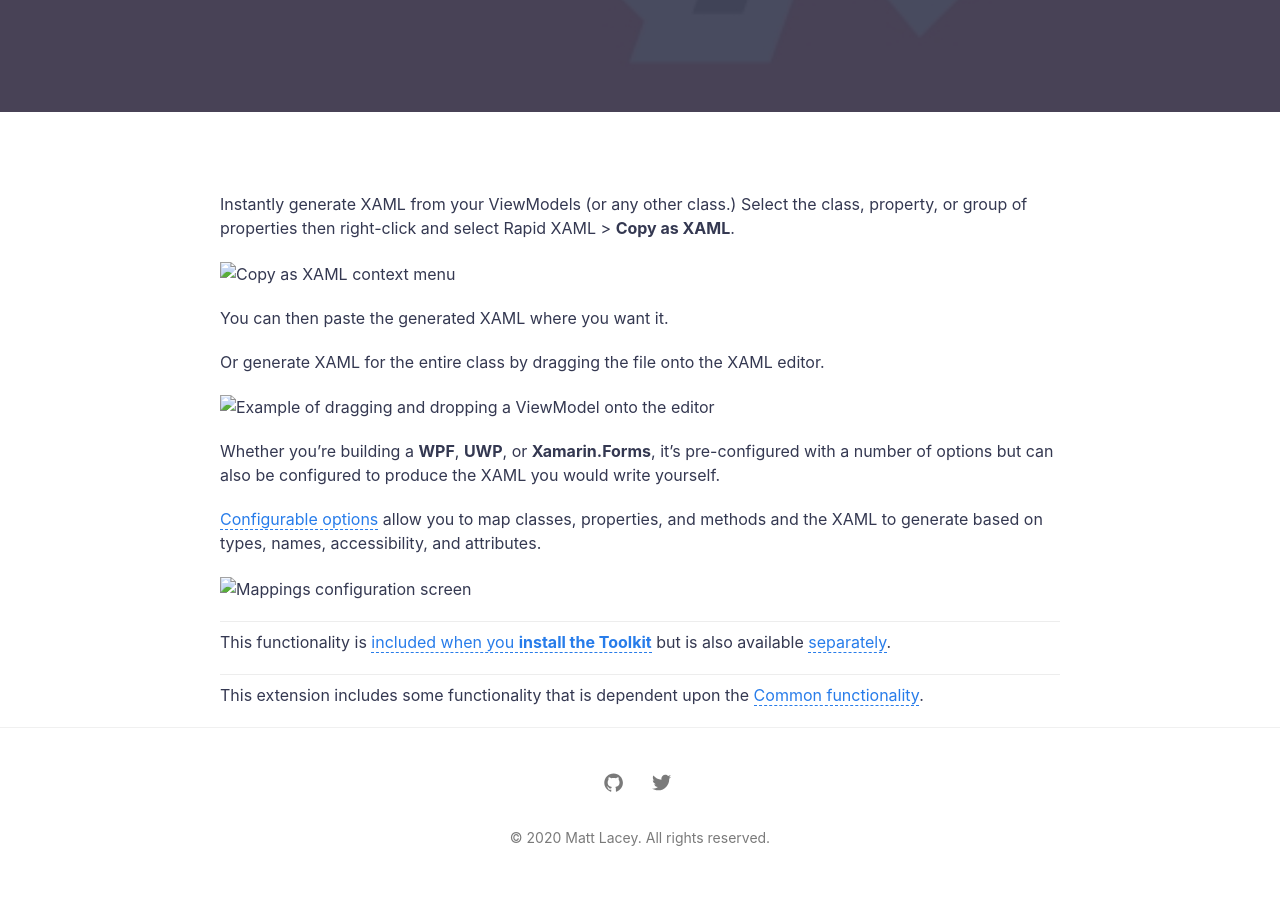
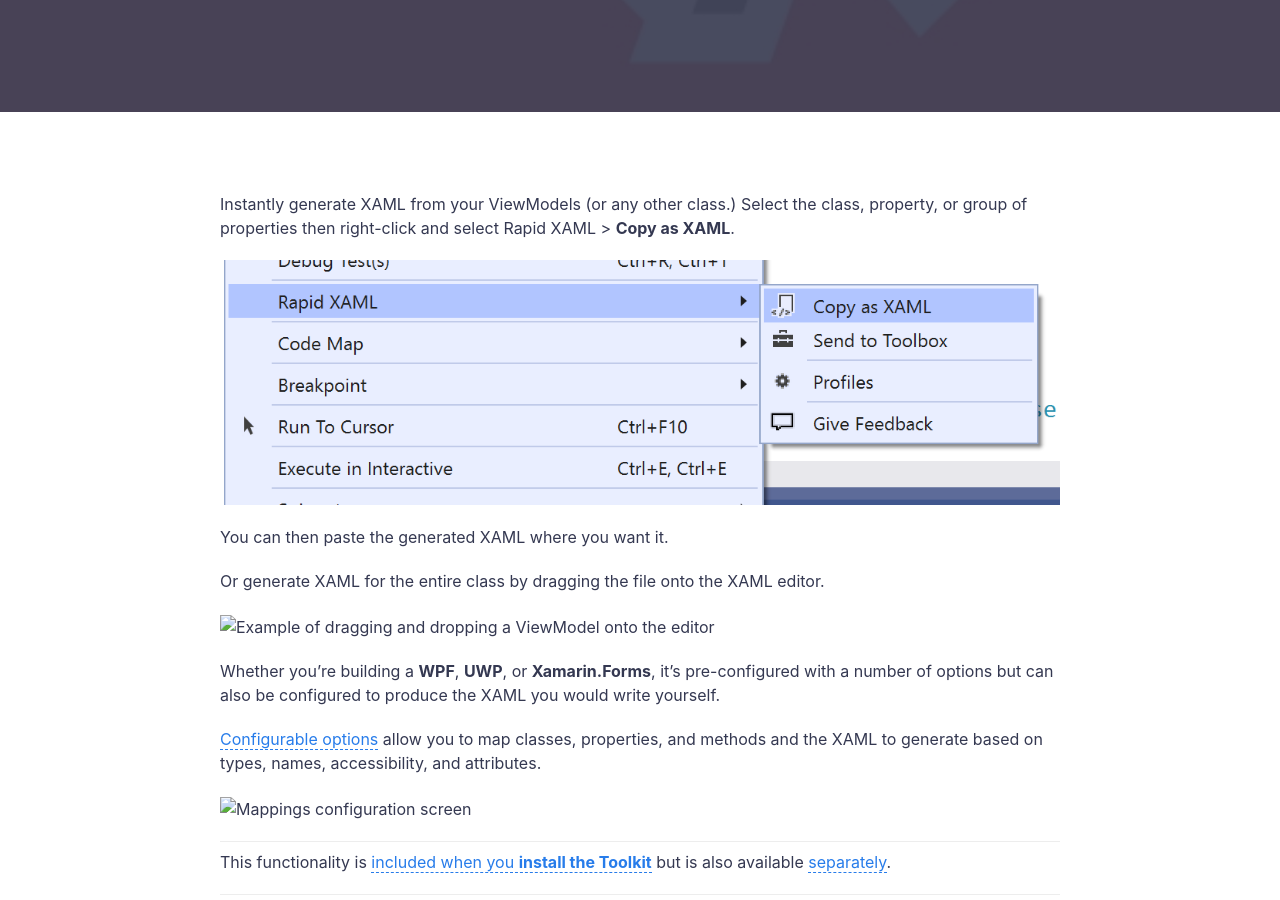
Before and after one commit to mrlacey/RapidXamlDev, a Jekyll site: the page built from _posts/2020-10-01-generation.md, in a window 1280 px wide and 900 px high, scrolled down 464 px. Built offline with Jekyll 4.4.1, drawn with Linux system fonts in a browser that asks for light colours.

Commit message:
add "Copy as XAML" context menu image

```diff
--- a/_posts/2020-10-01-generation.md
+++ b/_posts/2020-10-01-generation.md
@@ -8,7 +8,7 @@
 
 Instantly generate XAML from your ViewModels (or any other class.) Select the class, property, or group of properties then right-click and select Rapid XAML > **Copy as XAML**.
 
-![Copy as XAML context menu](#)
+![Copy as XAML context menu](./assets/img/posts/copy-as-xaml-menu.png)
 
 You can then paste the generated XAML where you want it.
 
```
Also changed, not shown: assets/img/posts/copy-as-xaml-menu.png (added).
